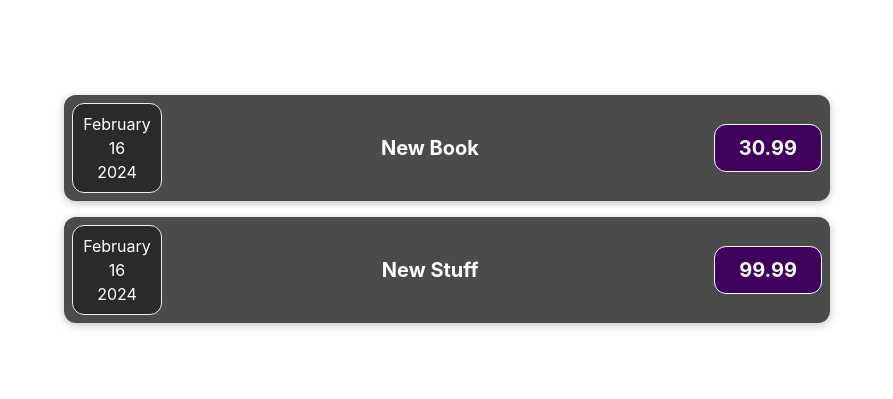
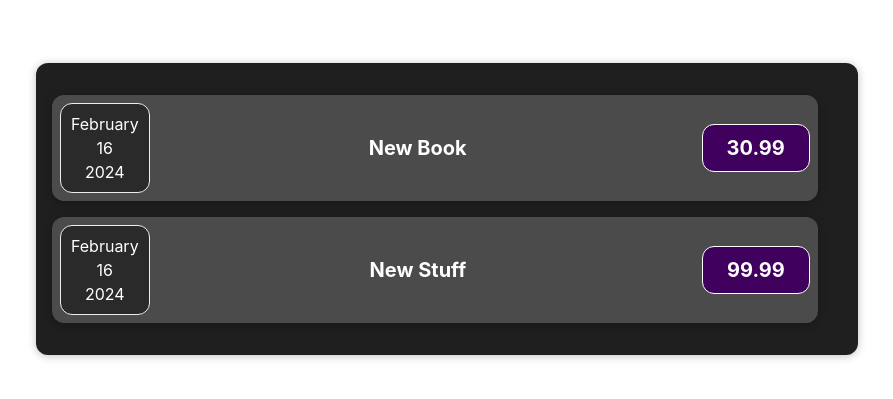
Before and after one commit to gbrds/expenses, a React (Vite) app: page / in a window 1280 px wide. Shown: the part 191-590 px from the top of the page, without its empty margins (193-1086 px from the left). Built offline with nearby package versions, Linux system fonts and the light colour scheme.

Commit message:
YL2, design

```diff
--- a/src/App.jsx
+++ b/src/App.jsx
@@ -1,4 +1,5 @@
 import './App.css'
+import './assets/Expenses.css'
 import ExpenseItem from './assets/expenseItem'
 
 const App = () => {
@@ -17,8 +18,10 @@
 
   return(
   <div className="App">
+    <div className='expenses'>
     <ExpenseItem data={expenses[0]}/>
     <ExpenseItem data={expenses[1]}/>
+    </div>
   </div>
   )
 }
--- /dev/null
+++ b/src/assets/Expenses.css
@@ -0,0 +1,9 @@
+.expenses {
+    padding: 1rem;
+    background-color: rgb(31, 31, 31);
+    margin: 2rem auto;
+    width: 50rem;
+    max-width: 95%;
+    border-radius: 12px;
+    box-shadow: 0 1px 8px rgba(0, 0, 0, 0.25);
+}
```
